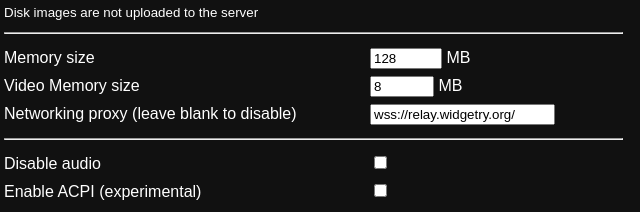
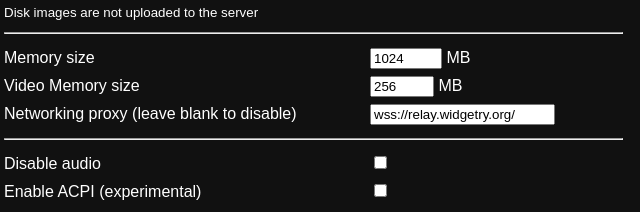
Before and after one commit to cfern1315/dsl, a plain HTML site: page index.html in a window 1280 px wide. Shown: the part 222-434 px from the top of the page, 23-663 px from the left. Drawn offline with Linux system fonts and the light colour scheme; no server answers; a script that the page names is missing.

Commit message:
Update index.html

```diff
--- a/index.html
+++ b/index.html
@@ -49,14 +49,14 @@
             <tr>
                 <td><label for="memory_size">Memory size</label></td>
                 <td>
-                    <input id="memory_size" type="number" value="128" min="16" max="2048" step="16"> MB<br>
+                    <input id="memory_size" type="number" value="1024" min="16" max="2048" step="16"> MB<br>
                 </td>
             </tr>
 
             <tr>
                 <td><label for="video_memory_size">Video Memory size</label></td>
                 <td>
-                    <input id="video_memory_size" type="number" value="8" min="1" max="128" step="1"> MB<br>
+                    <input id="video_memory_size" type="number" value="256" min="128" max="512" step="1"> MB<br>
                 </td>
             </tr>
 
```
